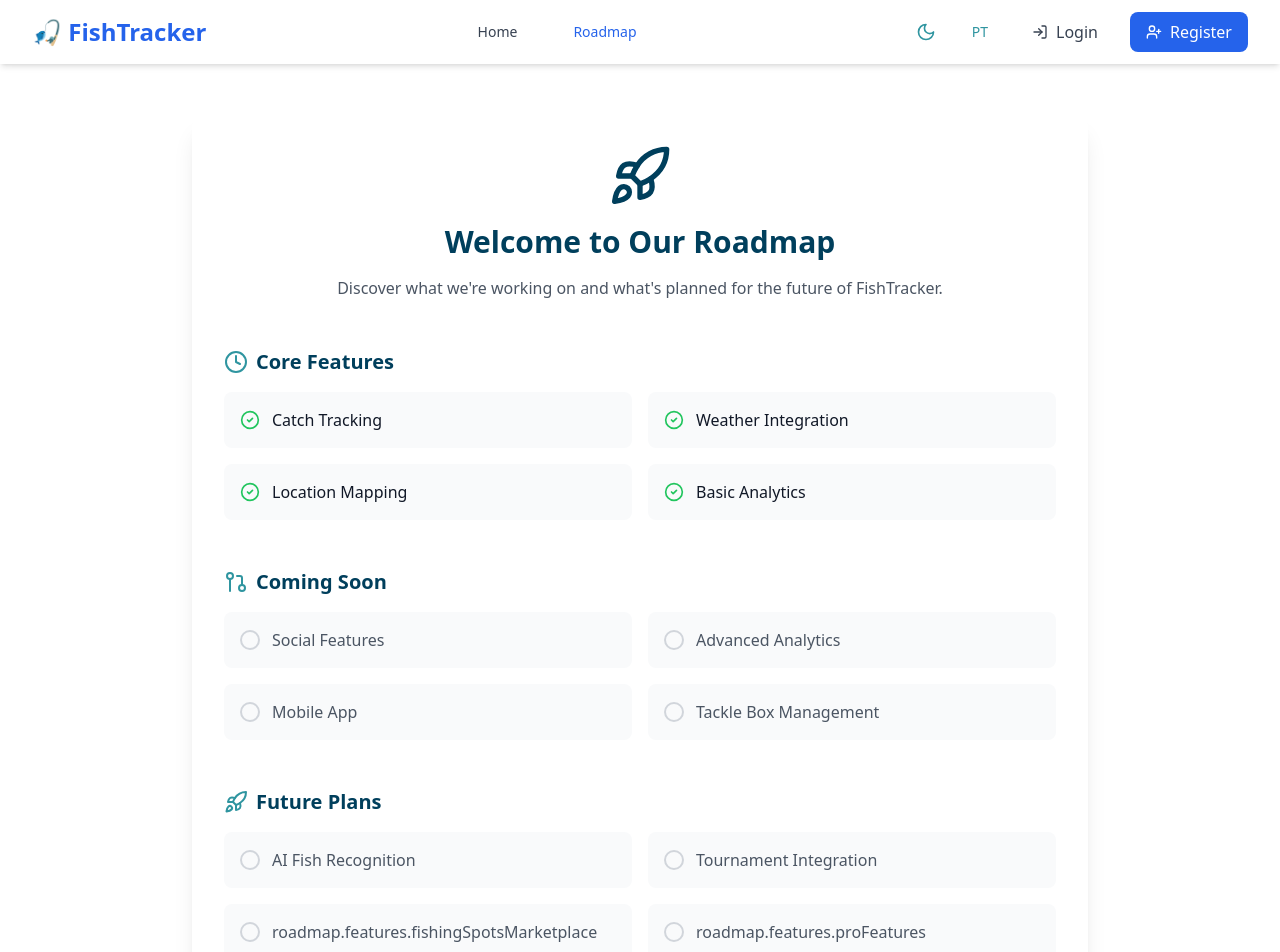
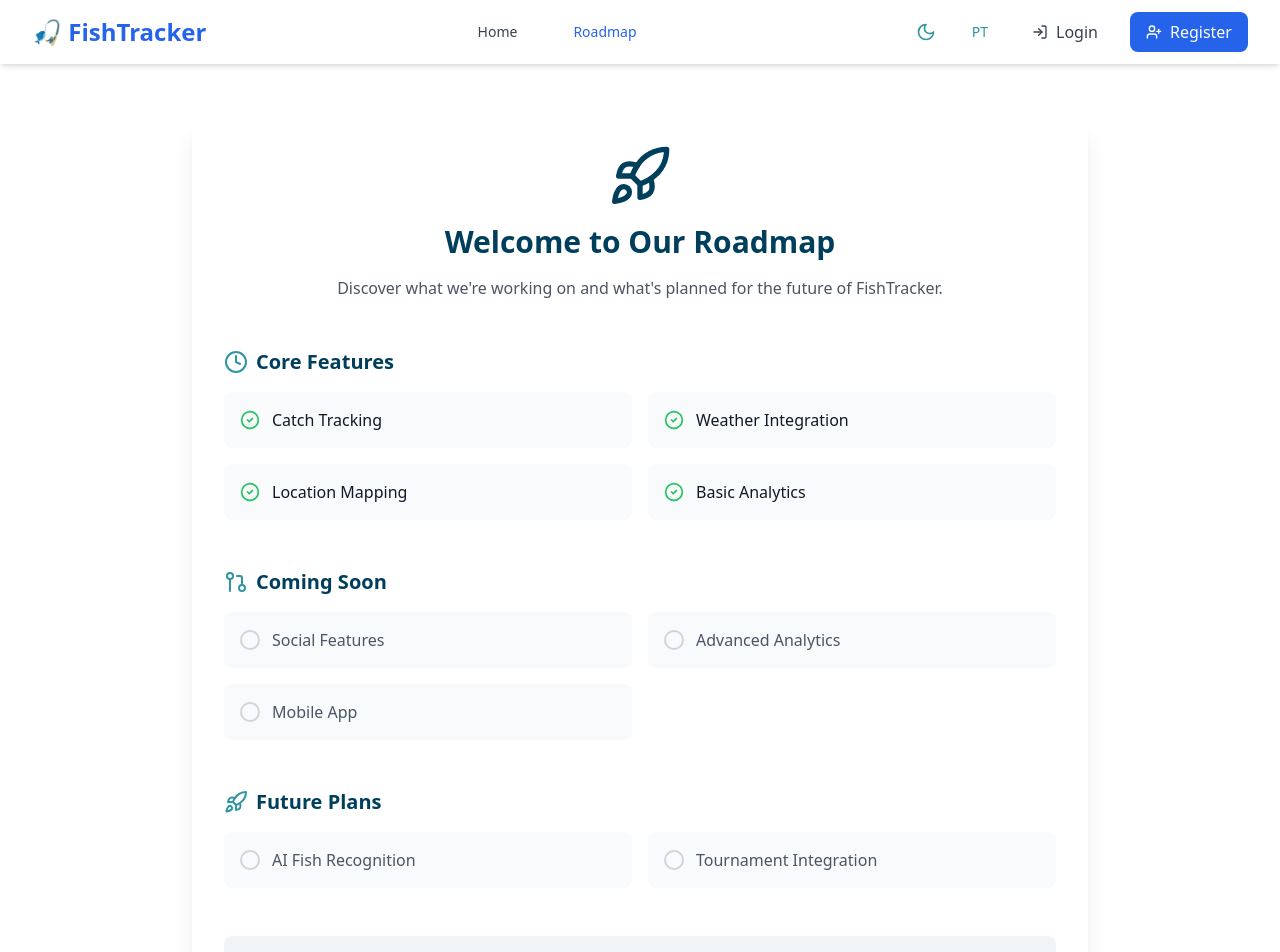
Before and after one commit to frtcorreia/fishtracker-landing-page, a React (Vite) app: page /roadmap in a window 1280 px wide. Shown: the top 952 px of the page. Built offline with nearby package versions, Linux system fonts and the light colour scheme.

Commit message:
update roadmap

```diff
--- a/src/pages/Roadmap.tsx
+++ b/src/pages/Roadmap.tsx
@@ -22,7 +22,6 @@ export function Roadmap() {
         { name: t("roadmap.features.socialFeatures"), done: false },
         { name: t("roadmap.features.advancedAnalytics"), done: false },
         { name: t("roadmap.features.mobileApp"), done: false },
-        { name: t("roadmap.features.tackleBoxManagement"), done: false },
       ],
     },
     {
@@ -31,8 +30,6 @@ export function Roadmap() {
       items: [
         { name: t("roadmap.features.aiFishRecognition"), done: false },
         { name: t("roadmap.features.tournamentIntegration"), done: false },
-        { name: t("roadmap.features.fishingSpotsMarketplace"), done: false },
-        { name: t("roadmap.features.proFeatures"), done: false },
       ],
     },
   ];
```
